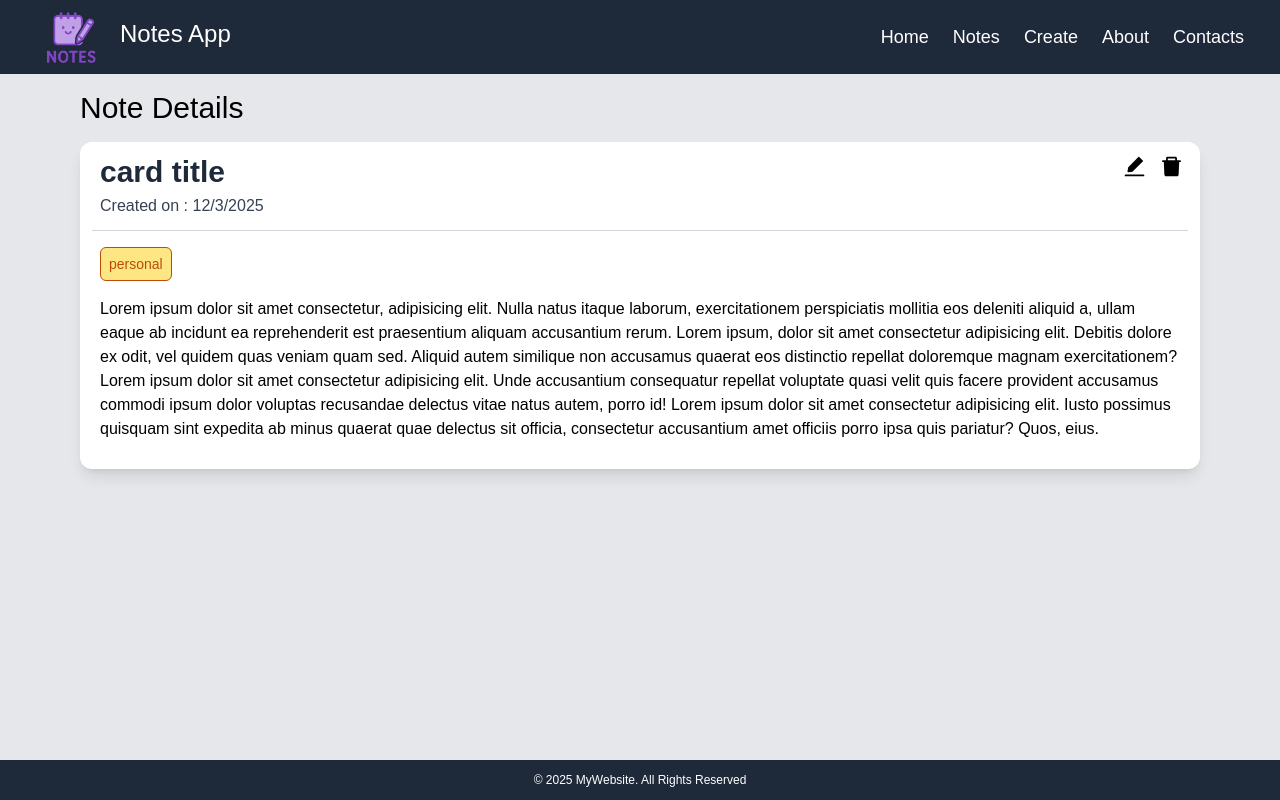
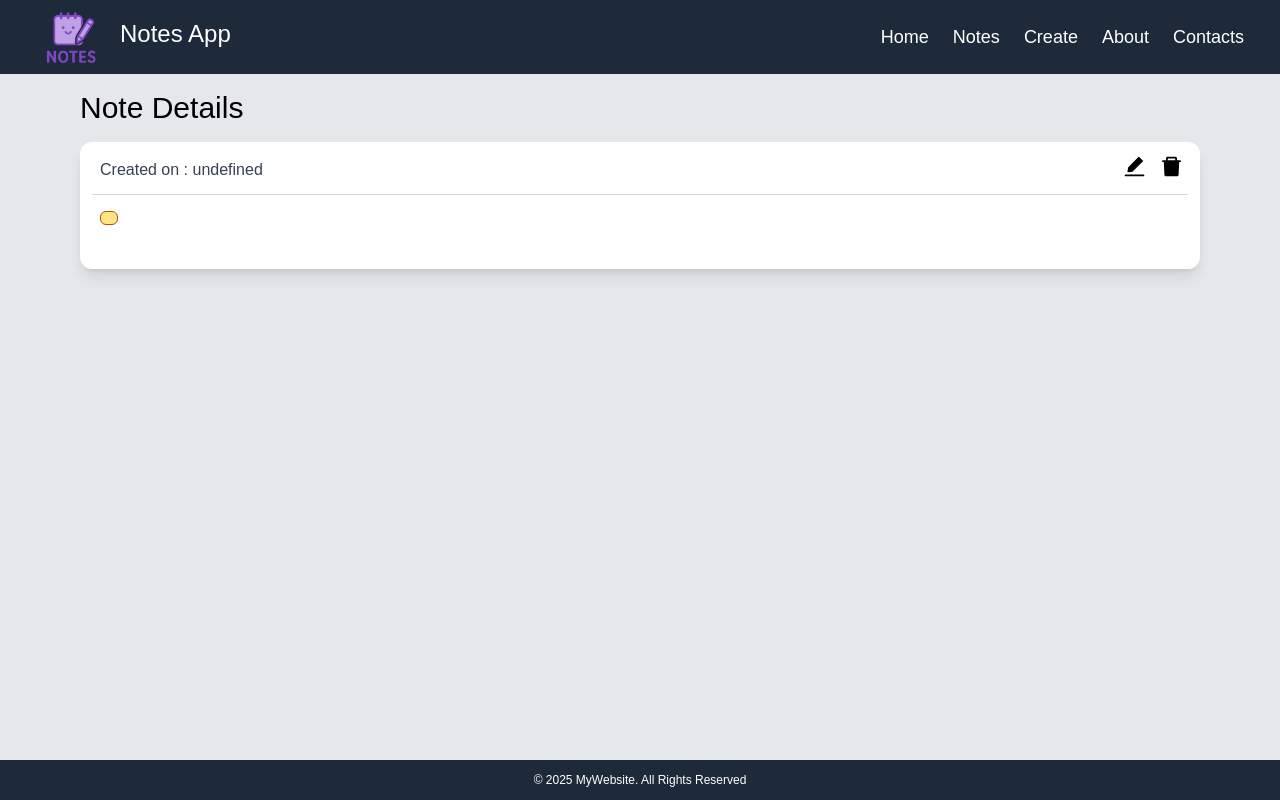
Before and after one commit to BV-SS/Next-App, a Next.js app: page /notes/123 in a window 1280 px wide. Built offline with nearby package versions, Linux system fonts and the light colour scheme.

Commit message:
passed single page props with params and fetched single note with id and added noteCounter componen

```diff
--- a/app/notes/[id]/page.tsx
+++ b/app/notes/[id]/page.tsx
@@ -1,10 +1,16 @@
 import React from 'react';
+
+//types
+import { Note } from '@/types/Note';
 
 // components
 import CardContainer from '@/components/CardContainer';
 
+// data
+import notesData from '@/data/NoteData';
+
 type Props = {
-  params: { id: String }
+  params: Promise<{ id: string }>;
 }
 
 // icons
@@ -12,7 +18,9 @@ import { AiFillDelete } from 'react-icons/ai';
 import { AiFillEdit } from 'react-icons/ai';
 
 const NotePage = async ({ params }: Props) => {
-  const { id } = await params
+  const { id } = await params;
+  const note : Note | undefined = notesData.find((note) => note.id === Number(id))
+  console.log("note -",note)
   return (
     <>
       <div className='px-17 py-1'>
@@ -21,8 +29,8 @@ const NotePage = async ({ params }: Props) => {
           <div className='flex items-center justify-between'>
             <div>
 
-            <h3 className='text-3xl font-semibold pl-2 text-gray-800'>card title</h3>
-            <div className='text-md text-gray-700 py-1 pl-2'> Created on : 12/3/2025</div>
+            <h3 className='text-3xl font-semibold pl-2 text-gray-800'>{note?.title}</h3>
+            <div className='text-md text-gray-700 py-1 pl-2'>{`Created on : ${note?.created_at}` }</div>
             </div>
             <div className='self-start'>
               <AiFillEdit size={25} className='inline mx-2 hover:text-blue-500 cursor-pointer' />
@@ -33,15 +41,12 @@ const NotePage = async ({ params }: Props) => {
           <hr className='border-gray-300 my-2' />
 
            <div className='border border-amber-700 text-amber-700 bg-amber-200 px-2 py-1.5 rounded-md text-sm inline-block w-fit my-2 mx-2'>
-                    personal
+                   {note?.tag}
 
                 </div>
 
           <p className=' p-2 pb-4'>
-            Lorem ipsum dolor sit amet consectetur, adipisicing elit. Nulla natus itaque laborum, exercitationem perspiciatis mollitia eos deleniti aliquid a, ullam eaque ab incidunt ea reprehenderit est praesentium aliquam accusantium rerum. Lorem ipsum, dolor sit amet consectetur adipisicing elit. Debitis dolore ex odit, vel quidem quas veniam quam sed. Aliquid autem similique non accusamus quaerat eos distinctio repellat doloremque magnam exercitationem? Lorem ipsum dolor sit amet consectetur adipisicing elit. Unde accusantium consequatur repellat voluptate quasi velit quis facere provident accusamus commodi ipsum dolor voluptas recusandae delectus vitae natus autem, porro id!
-
-            Lorem ipsum dolor sit amet consectetur adipisicing elit. Iusto possimus quisquam sint expedita ab minus quaerat quae delectus sit officia, consectetur accusantium amet officiis porro ipsa quis pariatur? Quos, eius.
-
+            {note?.content}
           </p>
         </CardContainer>
       </div>
--- a/app/notes/page.tsx
+++ b/app/notes/page.tsx
@@ -1,41 +1,49 @@
-import React from 'react'
+import React from "react";
 
 // Components
-import NoteCard from '@/components/Card'
+import NoteCard from "@/components/Card";
+import NoteCounter from "@/components/NoteCounter";
 
 // icons
-import { FaSearch } from 'react-icons/fa';
-import Link from 'next/link';
+import { FaSearch } from "react-icons/fa";
+import Link from "next/link";
 
 // Data
-import notesData from '@/data/NoteData';
+import notesData from "@/data/NoteData";
 
 const Notes = () => {
   return (
     <>
-      <div className='px-7 flex justify-between'>
-
-        <h3 className='text-3xl font-bold'>Your Notes</h3>
-        <div >
-          <FaSearch className='inline mr-5' />
-          <input type="text" name="search" id="search" className='border border-gray-800 rounded-md p-1 pl-3 shadow-lg' placeholder='Search' autoComplete='off' />
+      <div className="px-7 flex justify-between">
+        <h3 className="text-3xl font-bold">Your Notes</h3>
+        <div>
+          <FaSearch className="inline mr-5" />
+          <input
+            type="text"
+            name="search"
+            id="search"
+            className="border border-gray-800 rounded-md p-1 pl-3 shadow-lg"
+            placeholder="Search"
+            autoComplete="off"
+          />
           <Link href="/notes/new">
-            <button className='bg-purple-800 text-white px-4 py-1.5 rounded-lg cursor-pointer ml-4 hover:bg-purple-700'>Add Note</button>
+            <button className="bg-purple-800 text-white px-4 py-1.5 rounded-lg cursor-pointer ml-4 hover:bg-purple-700">
+              Add Note
+            </button>
           </Link>
         </div>
       </div>
-      <div className='px-7 pt-12 grid grid-cols-1 sm:grid-cols-2 md:grid-cols-3 lg:grid-cols-4 gap-6 '>
-      {
-        notesData.map((item) => (
-          <NoteCard key={item.id} item={item}/>
-        ))
 
-      }
+      {/* temperary flow to study client and server components */}
+      <NoteCounter noteCount={notesData.length}/>
 
-
+      <div className="px-7 pt-12 grid grid-cols-1 sm:grid-cols-2 md:grid-cols-3 lg:grid-cols-4 gap-6 ">
+        {notesData.map((item) => (
+          <NoteCard key={item.id} item={item} />
+        ))}
       </div>
     </>
-  )
-}
+  );
+};
 
-export default Notes
+export default Notes;
--- a/components/Card.tsx
+++ b/components/Card.tsx
@@ -7,7 +7,7 @@ import { AiFillEdit } from 'react-icons/ai';
 import { MdLaunch } from "react-icons/md";
 
 // types
-import { Note } from '@/types/note';
+import { Note } from '@/types/Note';
 
 interface NoteCardProps {
     item: Note,
@@ -36,7 +36,7 @@ const NoteCard: React.FC<NoteCardProps> = ({ item }) => {
 
                 </div>
 
-                <Link href="/notes/123" className='px-3 py-1 rounded-md bg-purple-800 text-white text-sm cursor-pointer hover:bg-purple-700'>
+                <Link href={`/notes/${item.id}`} className='px-3 py-1 rounded-md bg-purple-800 text-white text-sm cursor-pointer hover:bg-purple-700'>
                     <button >View</button>
                     <MdLaunch className='inline ml-2' />
                 </Link>
--- /dev/null
+++ b/components/NoteCounter.tsx
@@ -0,0 +1,23 @@
+"use client";
+import React, { useState } from "react";
+
+type noteCountType = {
+    noteCount : number
+}
+
+const NoteCounter = ({noteCount}: noteCountType) => {
+  const [count, setCount] = useState(noteCount);
+  return (
+    <div className="flex items-center mt-10 gap-7 w-full pl-7">
+      <h4 className="text-2xl inline"> Note count : {count}</h4>
+      <button
+        className="p-1 px-3 bg-indigo-400 border border-indigo-950 rounded-xl cursor-pointer hover:bg-indigo-500"
+        onClick={() => setCount((prev) => prev + 1)}
+      >
+        Add Note
+      </button>
+    </div>
+  );
+};
+
+export default NoteCounter;
--- a/data/NoteData.ts
+++ b/data/NoteData.ts
@@ -1,29 +1,29 @@
-import { Note } from "@/types/note";
+import { Note } from "@/types/Note";
 
 const notesData: Note[] = [
     {
-        id:1,
+        id:1234,
         title: "Card title 1",
         content: "card content will go here",
         created_at: "2025-09-17",
         tag: "personal"
     },
      {
-        id:2,
+        id:212,
         title: "Card title 2",
         content: "If --list is given, or if there are no non-option arguments, existing branches are listed; the current branch will be highlighted in green and marked with an asterisk. Any branches checked out in linked worktrees will be highlighted in cyan and marked with a plus sign. Option -r causes the remote-tracking branches to be listed, and option -a shows both local and remote branches.",
         created_at: "2025-09-16",
         tag: "Business"
     },
     {
-        id:3,
+        id:315,
         title: "Card title 3",
         content: "card content will go here",
         created_at: "2025-09-15",
         tag: "personal"
     },
     {
-        id:4,
+        id:458,
         title: "Card title 4",
         content: "card content will go here",
         created_at: "2025-09-14",
```
